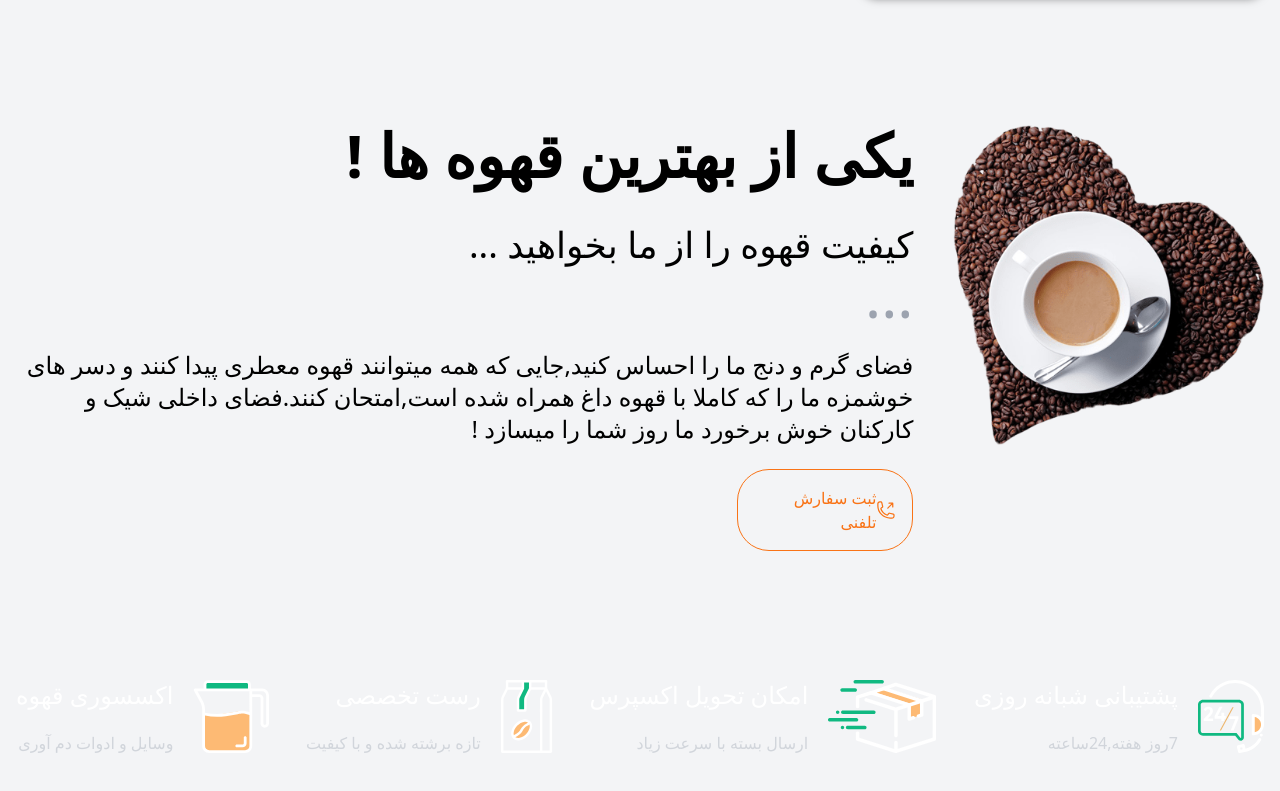
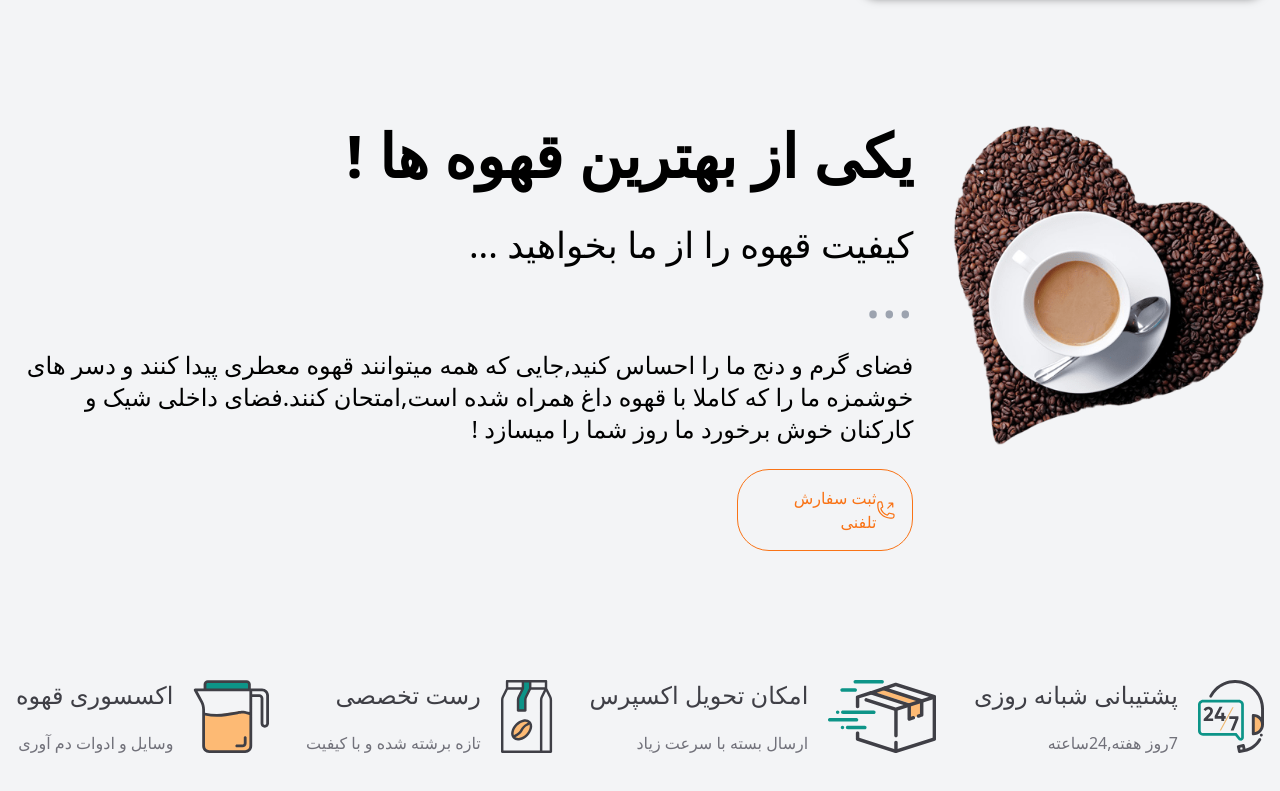
Before and after one commit to mohammadNosratii/Coffee_shop, a website: page public/index.html in a window 1280 px wide. Shown: the part 4665-5456 px from the top of the page. Drawn offline with Linux system fonts and the light colour scheme.

Commit message:
few changes on main

```diff
--- a/public/index.html
+++ b/public/index.html
@@ -1650,7 +1650,7 @@
             </div>
 
             <!-- Description -->
-            <div class="flex flex-col gap-y-5 md:flex-row gap-x-10 my-32">
+            <div class="flex flex-col gap-y-5 md:flex-row gap-x-10 mt-32">
               <img class="w-64 h-64  lg:w-[400px] lg:h-80" src="./images/contact.png" alt="">
               <div class="flex flex-col dark:text-white">
                 <h2 class="text-4xl md:text-5xl lg:text-6xl font-semibold mb-10">یکی از بهترین قهوه ها !</h2>
@@ -1666,42 +1666,48 @@
               </div>
             </div>
 
-            <!-- logos -->
-            <div class="flex justify-between text-white">
+            <!-- services -->
+            <div class="flex flex-wrap items-center gap-y-8 justify-between text-zinc-700 dark:text-white mt-20 md:mt-32">
 
               <div class="flex items-center gap-x-5">
-                <img src="images/71_Services-2/support-dark.svg" alt="">
+                <img class="w-[66px] h-[73px] md:w-auto md:h-auto hidden dark:block" src="images/71_Services-2/support-dark.svg" alt="">
+                <img class="w-[66px] h-[73px] md:w-auto md:h-auto block dark:hidden" src="images/services/support.svg" alt="">
                 <div class="flex flex-col gap-y-5">
                 <span class="text-2xl">پشتیبانی شبانه روزی</span>
-                <span class="text-gray-300">7روز هفته,24ساعته</span>
+                <span class="text-zinc-500 dark:text-gray-300">7روز هفته,24ساعته</span>
                 </div>
               </div>
 
               <div class="flex items-center gap-x-5">
-                <img src="images/71_Services-2/express-delivery-dark.svg" alt="">
+                <img class="w-[66px] h-[73px] md:w-auto md:h-auto hidden dark:block" src="./images/71_Services-2/express-delivery-dark.svg" alt="">
+                <img class="w-[66px] h-[73px] md:w-auto md:h-auto block dark:hidden" src="images/services/express-delivery.svg" alt="">
                 <div class="flex flex-col gap-y-5">
                 <span class="text-2xl">امکان تحویل اکسپرس</span>
-                <span class="text-gray-300">ارسال بسته با سرعت زیاد</span>
+                <span class="text-zinc-500 dark:text-gray-300">ارسال بسته با سرعت زیاد</span>
                 </div>
               </div>
 
               <div class="flex items-center gap-x-5">
-                <img src="images/71_Services-2/coffee-dark.svg" alt="">
+                <img class="w-[66px] h-[73px] md:w-auto md:h-auto hidden dark:block" src="./images/71_Services-2/coffee-dark.svg" alt="">
+                <img class="w-[66px] h-[73px] md:w-auto md:h-auto block dark:hidden" src="images/services/coffee.svg" alt="">
                 <div class="flex flex-col gap-y-5">
                 <span class="text-2xl">رست تخصصی</span>
-                <span class="text-gray-300">تازه برشته شده و با کیفیت</span>
-                </div>
-              </div>
-
-              <div class="flex items-center gap-x-5">
-                <img src="images/71_Services-2/pitcher-dark.svg" alt="">
+                <span class="text-zinc-500 dark:text-gray-300">تازه برشته شده و با کیفیت</span>
+                </div>
+              </div>
+
+              <div class="flex items-center gap-x-5 w-[325px] lg:w-auto">
+                <img class="w-[66px] h-[73px] md:w-auto md:h-auto hidden dark:block" src="./images/71_Services-2/pitcher-dark.svg" alt="">
+                <img class="w-[66px] h-[73px] md:w-auto md:h-auto block dark:hidden" src="images/services/pitcher.svg" alt="">
                 <div class="flex flex-col gap-y-5">
                 <span class="text-2xl">اکسسوری قهوه</span>
-                <span class="text-gray-300">وسایل و ادوات دم آوری</span>
+                <span class="text-zinc-500 dark:text-gray-300">وسایل و ادوات دم آوری</span>
                 </div>
               </div>
 
             </div>
+
+
 
           </div>
         </div>
```
Also changed, not shown: public/images/services/coffee.svg (added), public/images/services/express-delivery.svg (added), public/images/services/pitcher.svg (added), public/images/services/support.svg (added), public/styles/app.css, 1 other file.
